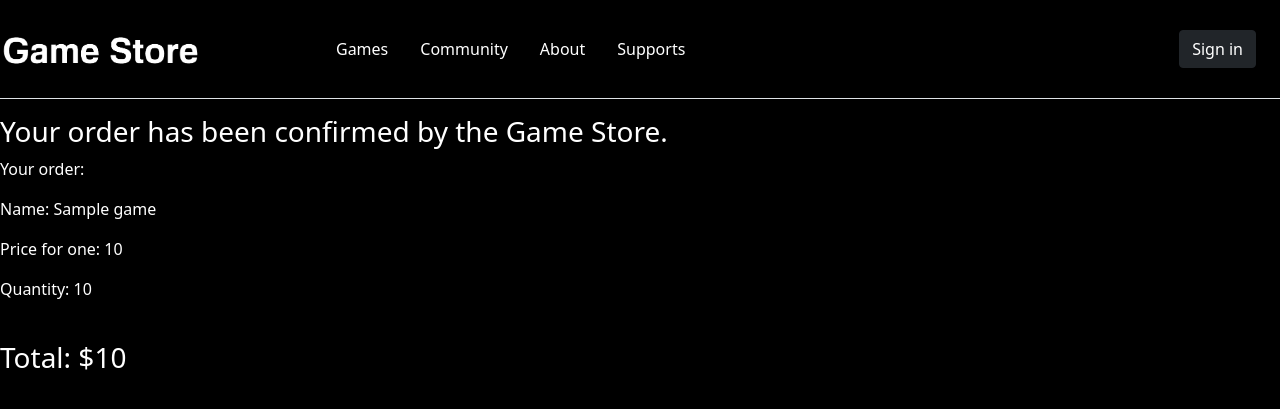
After one commit to Ubuntovka/game_store, a Flask app: template gs_app/templates/submit_order.html in a window 1280 px wide. The commit adds this page. Shown: the top 409 px of the page. Run offline with Flask 2, Linux system fonts and the light colour scheme; the template is opened without the code that fills it: most values are stand-ins (such as "Sample title", 1, 10 or a date in 2020).

Commit message:
Order details were added.

```diff
--- a/gs_app/models/cart.py
+++ b/gs_app/models/cart.py
@@ -7,11 +7,13 @@ class Cart(db.Document):
     game = db.ReferenceField(Game)
     user = db.ReferenceField(User)
     quantity = db.IntField()
+    is_order = db.BooleanField()
 
     def to_dict(self):
         return {
             '_id': str(self.pk),
             'game': self.game,
             'user': self.user,
-            'quantity': self.quantity
+            'quantity': self.quantity,
+            'is_order': self.is_order
         }
--- a/gs_app/models/order.py
+++ b/gs_app/models/order.py
@@ -3,7 +3,7 @@ from .cart import Cart
 
 
 class Order(db.Document):
-    cart = db.ReferenceField(Cart)
+    cart = db.ListField(db.ReferenceField(Cart), required=True)
     first_name = db.StringField(required=True)
     last_name = db.StringField(required=True)
     email = db.EmailField(required=True)
--- a/gs_app/templates/order.html
+++ b/gs_app/templates/order.html
@@ -1,7 +1,7 @@
 {% extends 'base.html' %}
 
 {% block title %}
-Game details
+Order
 {% endblock %}
 
 {% block body %}
--- /dev/null
+++ b/gs_app/templates/submit_order.html
@@ -0,0 +1,21 @@
+{% extends 'base.html' %}
+
+{% block title %}
+Order submit
+{% endblock %}
+
+{% block body %}
+
+<h3>Your order has been confirmed by the Game Store.</h3>
+<p>Your order:</p>
+{% for i in cart %}
+
+<p>Name: {{ i.game.name }}</p>
+<p>Price for one: {{ i.game.price }}</p>
+<p>Quantity: {{ i.quantity }}</p>
+<br>
+{% endfor %}
+<h3>Total: ${{ total }}</h3>
+
+
+{% endblock %}
```
Also changed, not shown: gs_app/views/cart_view.py (+8 -3 lines).
